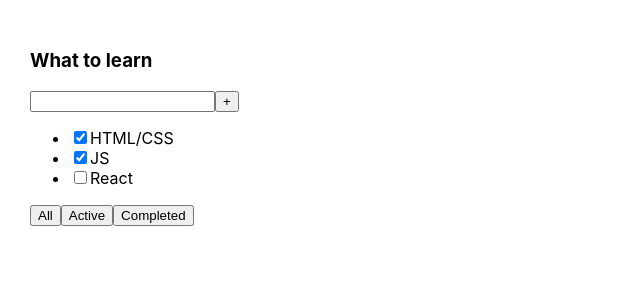
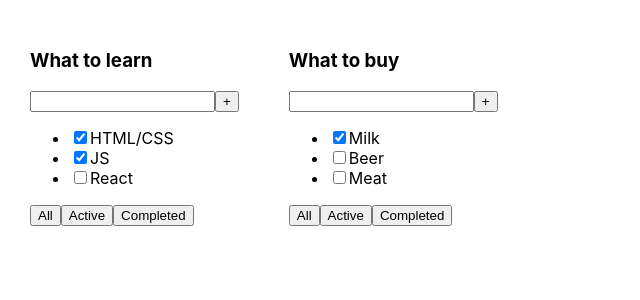
Before and after one commit to dArtsemyev/todo_list, a React (Create React App) app: page / in a window 1280 px wide. Shown: the top 300 px of the page, without its empty margins (0-640 px from the left). Built offline with nearby package versions, Linux system fonts and the light colour scheme.

Commit message:
Created new moddule TodoList. Moved props to Todolist. Rendered Todolists with some properties

```diff
--- a/src/App.tsx
+++ b/src/App.tsx
@@ -1,26 +1,32 @@
 import React from "react";
 import "./App.css";
+import TodoList from "./TodoList";
+
+export type TaskType = {
+    id: number
+    title: string
+    isDone: boolean | undefined
+}
 
 function App() {
+
+    // BLL:
+    const tasksToLearn: Array<TaskType> = [
+        {id: 1, title: "HTML/CSS", isDone: true},
+        {id: 2, title: "JS", isDone: true},
+        {id: 3, title: "React", isDone: false},
+    ]
+    const tasksToBuy: Array<TaskType> = [
+        {id: 1, title: "Milk", isDone: true},
+        {id: 2, title: "Beer", isDone: false},
+        {id: 3, title: "Meat", isDone: false},
+    ]
+
+    // UI:
     return (
         <div className="App">
-            <div>
-                <h3>What to learn</h3>
-                <div>
-                    <input/>
-                    <button>+</button>
-                </div>
-                <ul>
-                    <li><input type="checkbox" checked={true}/><span>HTML/CSS</span></li>
-                    <li><input type="checkbox" checked={true}/><span>JS</span></li>
-                    <li><input type="checkbox" checked={false}/><span>React</span></li>
-                </ul>
-                <div>
-                    <button>All</button>
-                    <button>Active</button>
-                    <button>Completed</button>
-                </div>
-            </div>
+            <TodoList title={"What to learn"} tasks={tasksToLearn}/>
+            <TodoList title={"What to buy"} tasks={tasksToBuy}/>
         </div>
     );
 }
--- /dev/null
+++ b/src/TodoList.tsx
@@ -0,0 +1,40 @@
+import React from "react";
+import {TaskType} from "./App";
+
+type PropsTodoListType = {
+    title: string
+    tasks: Array<TaskType>
+}
+
+function TodoList(props: PropsTodoListType) {
+    return (
+        <div>
+            <h3>{props.title}</h3>
+            <div>
+                <input/>
+                <button>+</button>
+            </div>
+            <ul>
+                <li>
+                    <input type="checkbox" checked={props.tasks[0].isDone}/>
+                    <span>{props.tasks[0].title}</span>
+                </li>
+                <li>
+                    <input type="checkbox" checked={props.tasks[1].isDone}/>
+                    <span>{props.tasks[1].title}</span>
+                </li>
+                <li>
+                    <input type="checkbox" checked={props.tasks[2].isDone}/>
+                    <span>{props.tasks[2].title}</span>
+                </li>
+            </ul>
+            <div>
+                <button>All</button>
+                <button>Active</button>
+                <button>Completed</button>
+            </div>
+        </div>
+    );
+}
+
+export default TodoList;
```
